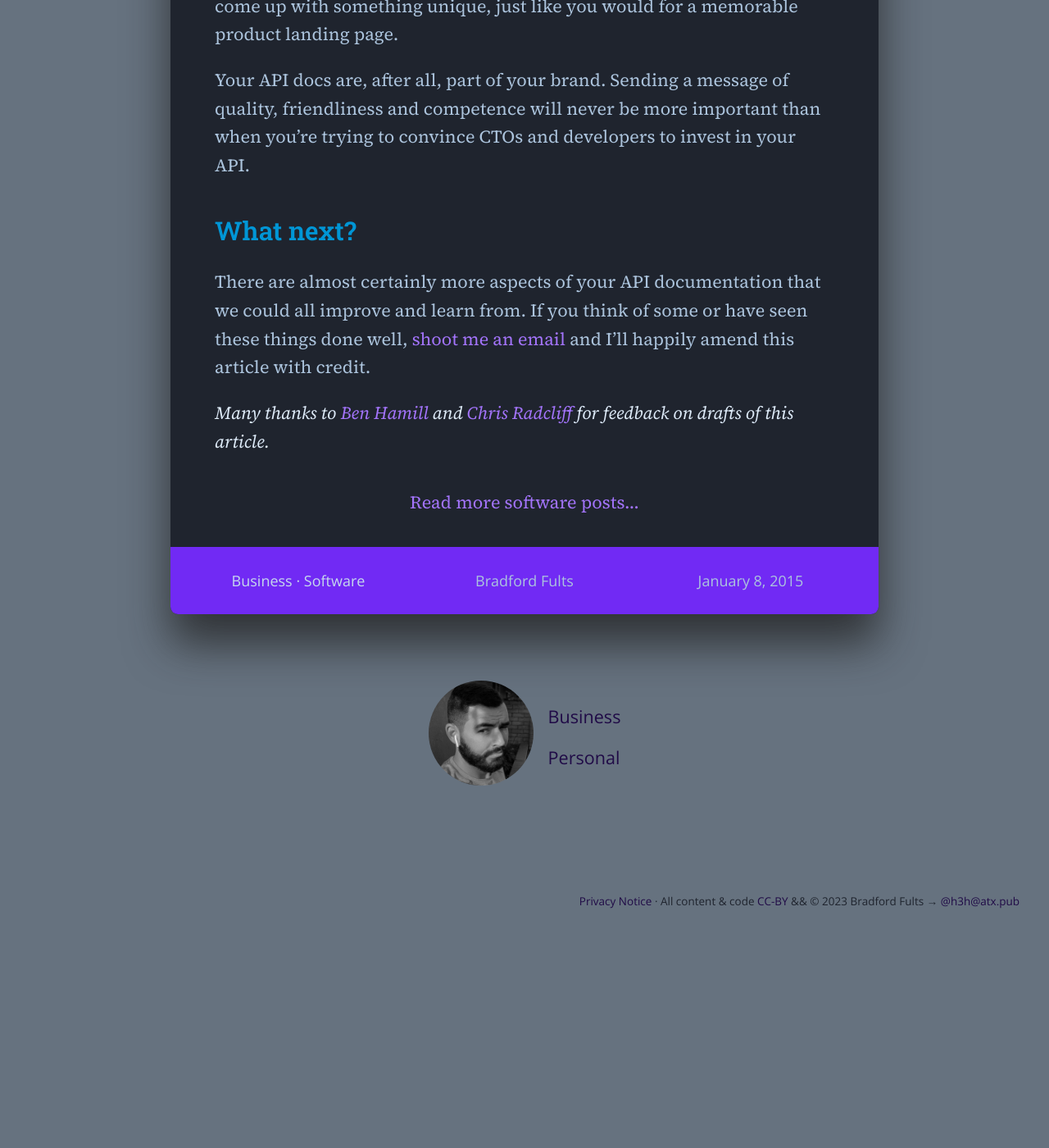
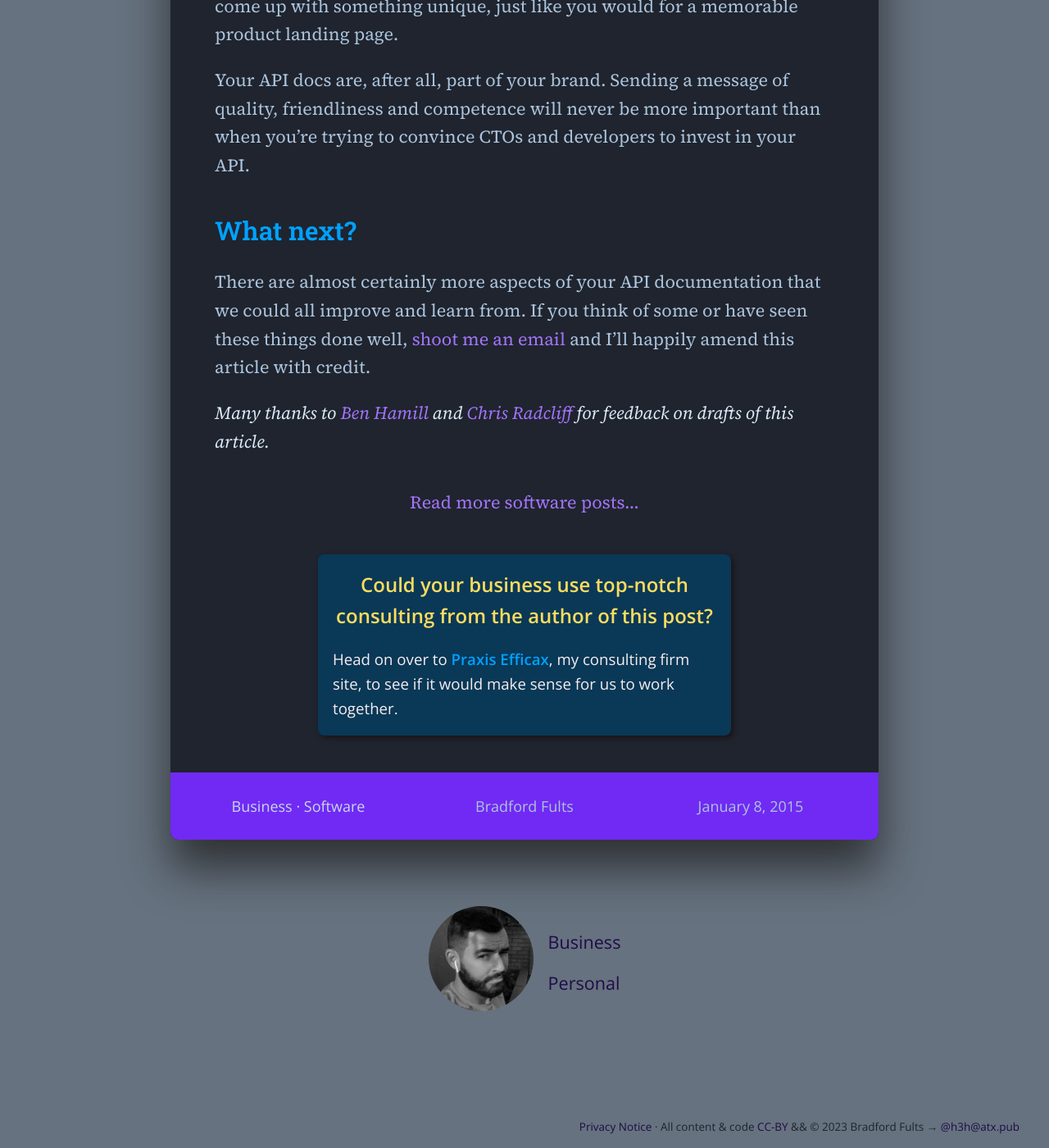
Before and after one commit to h3h/bradfordfults.com, a Jekyll site: the page built from business/software/_posts/2015-01-08-the-best-api-documentation.md, in a window 1280 px wide and 1400 px high, scrolled down 12903 px. Shown: the whole window at 82% size. Built offline with Jekyll 4.4.1, drawn with Linux system fonts in a browser that asks for light colours; before the commit the page ends 14027 px from its top, so only the background shows below that.

Commit message:
Praxis Efficax banner

```diff
--- a/_config.yml
+++ b/_config.yml
@@ -5,7 +5,7 @@ description_es: "Sentido y encanto texano."
 baseurl: ''
 url: ''
 google_analytics: 'G-10Z97LZD32'
-# twitter_username: 'twitter_username'
+praxis_banner: true
 
 # Build settings
 markdown: kramdown
--- /dev/null
+++ b/_includes/banner_praxis.html
@@ -0,0 +1,9 @@
+<section class="praxis-banner">
+  <a href="https://praxisefficax.com" target="_blank">
+    <h2>Could your business use top-notch consulting from the author of this post?</h2>
+    <p>
+        Head on over to <strong>Praxis Efficax</strong>, my consulting firm
+        site, to see if it would make sense for us to work together.
+    </p>
+  </a>
+</section>
--- a/_layouts/post.html
+++ b/_layouts/post.html
@@ -47,6 +47,10 @@ layout: default
     </div>
   {% endif %}
 
+  {% if page.categories[0] == 'business' and site.praxis_banner %}
+  {% include banner_praxis.html %}
+  {% endif %}
+
   <div class="post-meta">
     {% if page and page.categories %}
       <p>
--- a/_sass/_palette.scss
+++ b/_sass/_palette.scss
@@ -13,3 +13,10 @@ $color-columbia-blue: hsla(210, 50%, 85%, 1);
 $color-alice-blue: hsla(211, 66%, 92%, 1);
 
 $color-raisin-black-o50: transparentize($color-raisin-black, 0.5);
+
+// Praxis Efficax
+$color-indigo-dye: hsla(204, 80%, 19%, 1);
+$color-celestial-blue: hsla(202, 100%, 50%, 1);
+$color-naples-yellow: hsla(48, 96%, 68%, 1);
+$color-near-black-mid-opaque: hsla(0, 95%, 5%, 0.5);
+$color-snow: hsla(0, 30%, 95%, 1);
--- a/style/style.scss
+++ b/style/style.scss
@@ -731,6 +731,51 @@ section.personal-banner {
   }
 }
 
+section.praxis-banner {
+  font-family: "Open Sans", "Helvetica Neue", Helvetica, Arial, sans-serif;
+  font-size: 14pt;
+  line-height: 1.6;
+
+  a {
+    display: block;
+    background-color: $color-indigo-dye;
+    border-radius: 8px;
+    box-shadow: 3px 3px 6px $color-near-black-mid-opaque;
+    margin: 1.5rem auto 2.5rem;
+    padding: 1rem;
+
+    @media screen and (max-width: 64em) {
+      margin-left: 3rem;
+      margin-right: 3rem;
+    }
+    @media screen and (min-width: 64em) {
+      margin-left: 10rem;
+      margin-right: 10rem;
+    }
+
+    &:hover,
+    &:active {
+      box-shadow: 0 0 8px 8px $color-naples-yellow;
+    }
+
+    h2 {
+      color: $color-naples-yellow;
+      font-family: inherit;
+      font-size: 18pt;
+      margin: 0;
+      text-align: center;
+    }
+    p {
+      color: $color-snow;
+      margin-bottom: 0;
+
+      strong {
+        color: $color-celestial-blue;
+      }
+    }
+  }
+}
+
 .banner-preview {
   margin: 2rem 10%;
 
```
